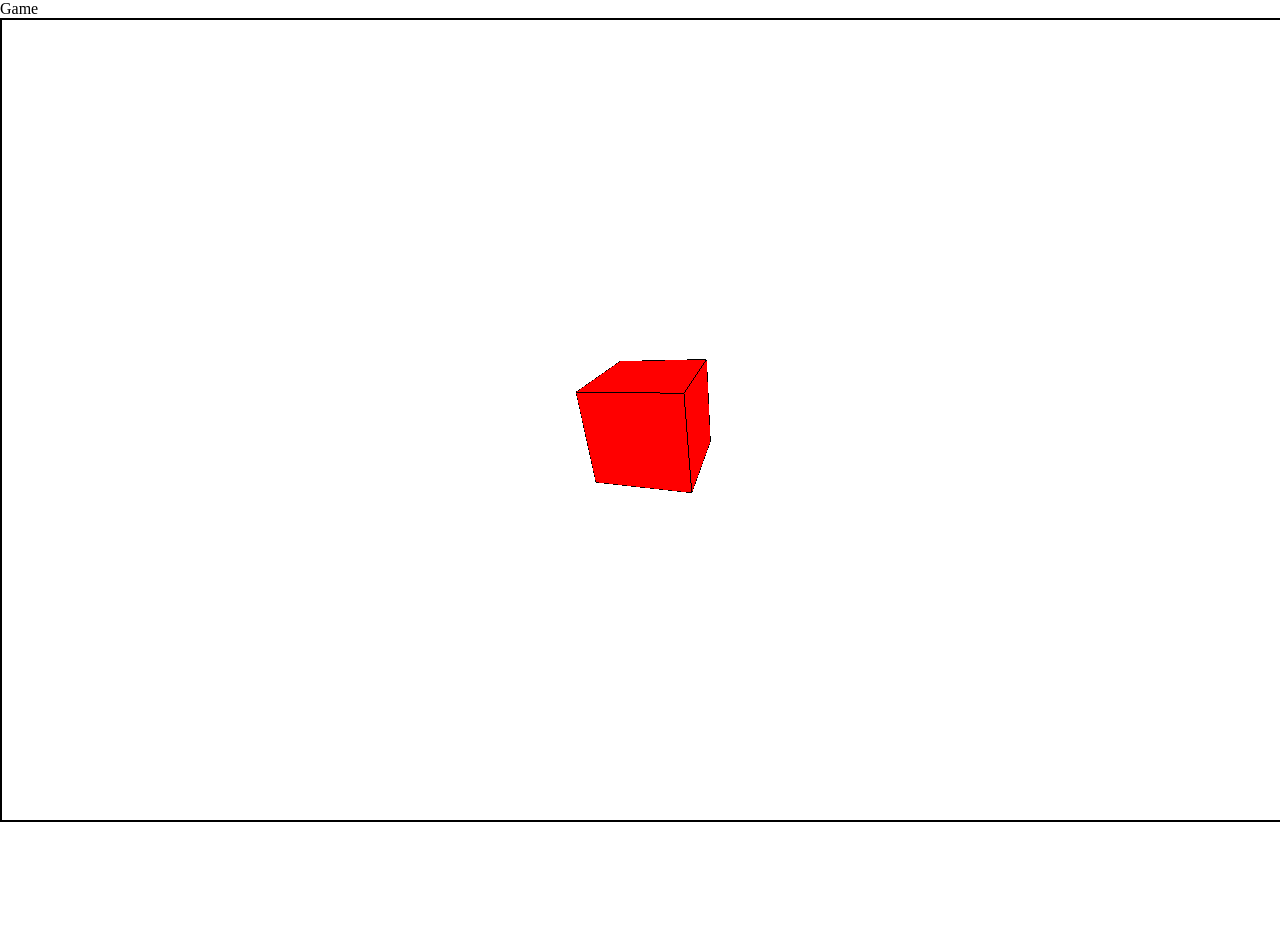
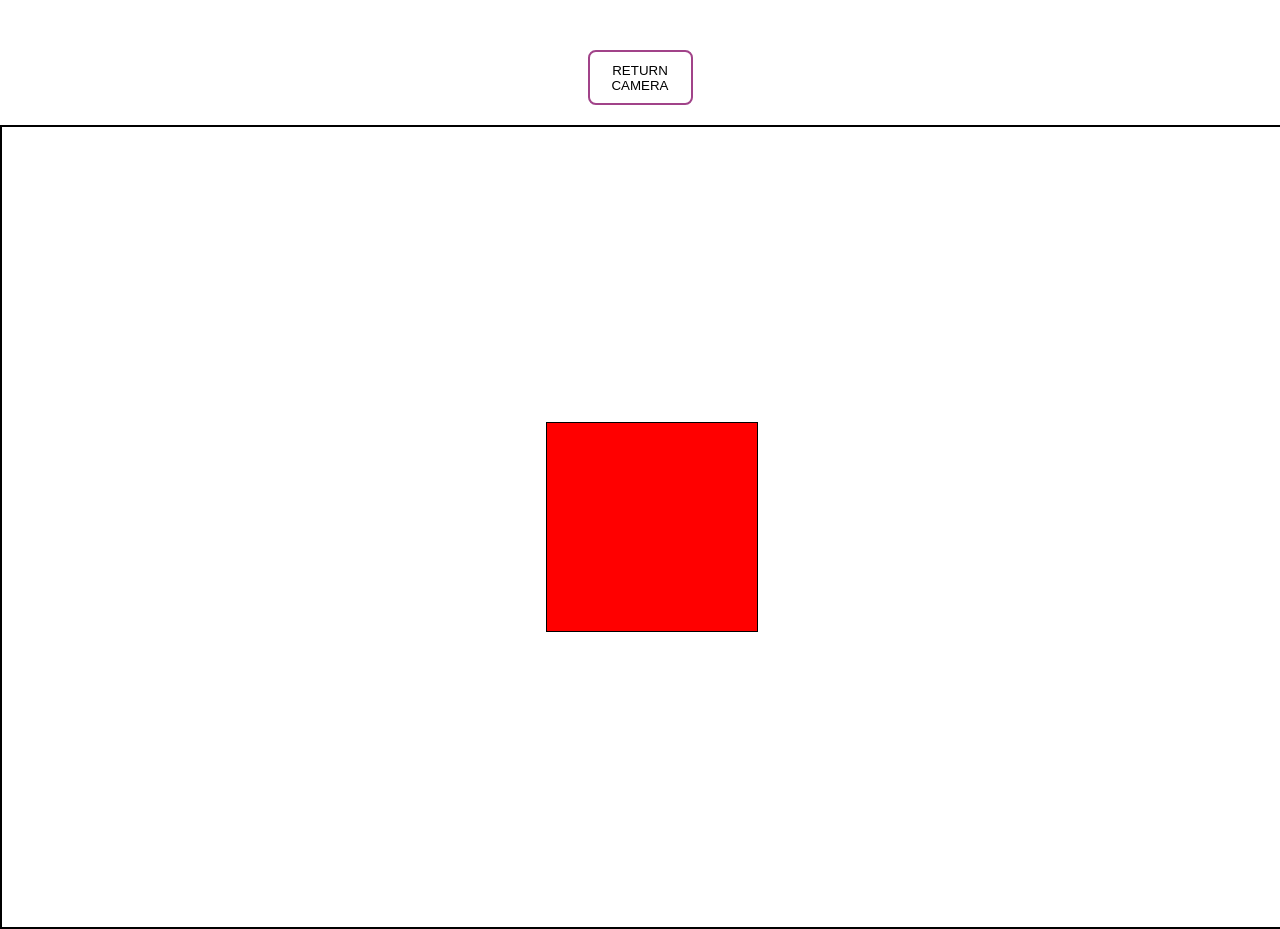
Before and after one commit to DEZester/Three.js-React, a React (Create React App) app: page / in a window 1280 px wide. Shown: the top 929 px of the page. Before the commit the page ends 822 px from the top, so only its background shows below. Built offline with nearby package versions, Linux system fonts and the light colour scheme.

Commit message:
Smooth camera

```diff
--- a/src/App.js
+++ b/src/App.js
@@ -5,14 +5,15 @@ import ThreeBasic from "./ThreeBasic";
 import { Routes, Route } from "react-router";
 import WinPage from "./PlaneAndBox/WinPage";
 import CubeWithEdges from "./CubeWithEdges/CubeWithEdges";
+import SmoothCameraAnimation from "./SmoothCameraAnimation/SmoothCameraAnimation";
 
 //x-0 y-0 z-5
 function App() {
   return (
-    <div>
+    <div className="container">
       {/* <DrawingLines /> */}
       <Routes>
-        <Route path="/" element={<CubeWithEdges />} />
+        <Route path="/" element={<SmoothCameraAnimation />} />
         <Route path="/win" element={<WinPage />} />
       </Routes>
     </div>
--- /dev/null
+++ b/src/SmoothCameraAnimation/SmoothCameraAnimation.jsx
@@ -0,0 +1,57 @@
+import * as THREE from "three";
+import { OrbitControls } from "three/addons/controls/OrbitControls.js";
+
+const SmoothCameraAnimation = () => {
+  const scene = new THREE.Scene();
+  const camera = new THREE.PerspectiveCamera(
+    75,
+    window.innerWidth / window.innerHeight,
+    0.1,
+    1000
+  );
+  camera.position.z = 3;
+
+  //   camera.position.y = 8;
+  //   camera.position.x = 5;
+  const renderer = new THREE.WebGLRenderer();
+  renderer.setSize(1300, 800);
+  renderer.setPixelRatio(window.devicePixelRatio);
+  renderer.setClearColor("white");
+  document.body.appendChild(renderer.domElement);
+
+  const controls = new OrbitControls(camera, renderer.domElement);
+
+  const geometry = new THREE.BoxGeometry(1, 1, 1);
+  const material = new THREE.MeshBasicMaterial({ color: 0xff0000 });
+  const cube = new THREE.Mesh(geometry, material);
+  scene.add(cube);
+
+  const edgesGeometry = new THREE.EdgesGeometry(geometry);
+  const edgesMaterial = new THREE.LineBasicMaterial({ color: "black" });
+  const edges = new THREE.LineSegments(edgesGeometry, edgesMaterial);
+  cube.add(edges);
+
+  const animate = () => {
+    requestAnimationFrame(animate);
+    // controls.update();
+    renderer.render(scene, camera);
+  };
+
+  animate();
+
+  const handleClick = () => {
+    camera.position.set(0, 1, 3);
+    controls.update();
+    console.log(camera.position);
+  };
+
+  return (
+    <div>
+      <button className="btn" onClick={handleClick}>
+        Return Camera
+      </button>
+    </div>
+  );
+};
+
+export default SmoothCameraAnimation;
--- a/src/index.css
+++ b/src/index.css
@@ -6,6 +6,7 @@ body {
 }
 canvas {
   margin: auto;
+  /* margin-top: 50px; */
   border: 2px solid black;
 }
 .renderer {
@@ -18,7 +19,7 @@ canvas {
   padding: 0;
   width: 105px;
   height: 55px;
-  margin: 50px auto 50px;
+  margin: 50px auto 20px;
   /* margin-right: 10px; */
   background: transparent;
   border-radius: 7.79406px;
@@ -26,3 +27,7 @@ canvas {
   text-transform: uppercase;
   cursor: pointer;
 }
+.container {
+  display: flex;
+  justify-content: center;
+}
```
